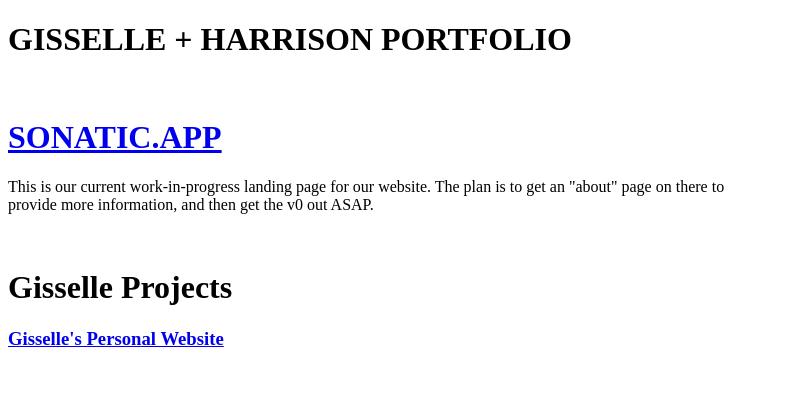
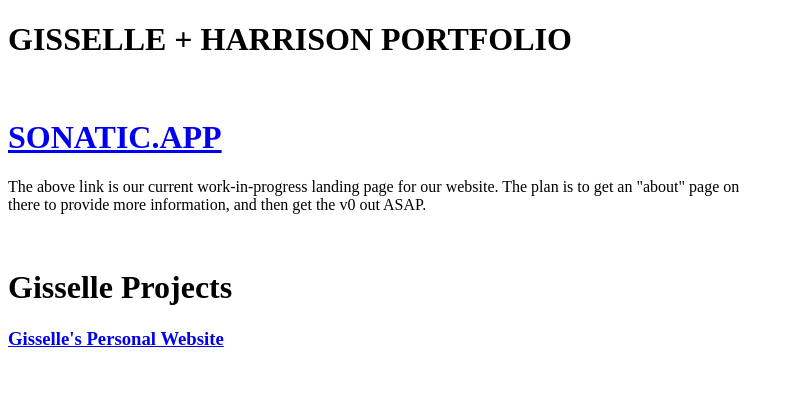
Before and after one commit to sonatic/sonatic.github.io, a plain HTML site: page index.html in a window 1280 px wide. Shown: the top 402 px of the page, without its empty margins (0-794 px from the left). Drawn offline with Linux system fonts and the light colour scheme.

Commit message:
Update stuff

```diff
--- a/index.html
+++ b/index.html
@@ -16,9 +16,9 @@
     <br />
     <a href="https://sonatic.app"><h1>SONATIC.APP</h1></a>
     <p>
-      This is our current work-in-progress landing page for our website. The
-      plan is to get an "about" page on there to provide more information, and
-      then get the v0 out ASAP.
+      The above link is our current work-in-progress landing page for our
+      website. The plan is to get an "about" page on there to provide more
+      information, and then get the v0 out ASAP.
     </p>
 
     <br />
```
